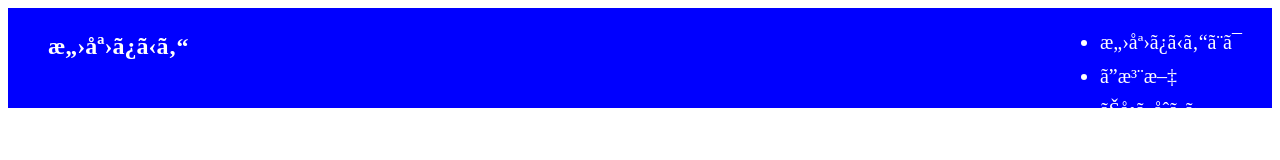
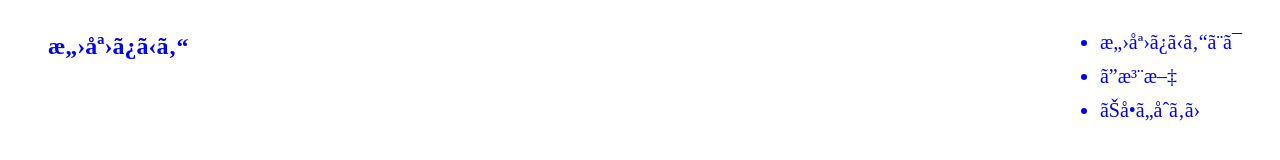
Before and after one commit to ohanamitanoshii/practice1, a plain HTML site: page index.html in a window 1280 px wide. Drawn offline with Linux system fonts and the light colour scheme.

Commit message:
Update stylesheet.css

```diff
--- a/stylesheet.css
+++ b/stylesheet.css
@@ -1,7 +1,7 @@
 header{
-  height: 100px;
-  color: white;
-  background-color: blue;
+  height: 80px;
+  color: blue;
+  background-color: white;
 }
 
 .header-left{
```
